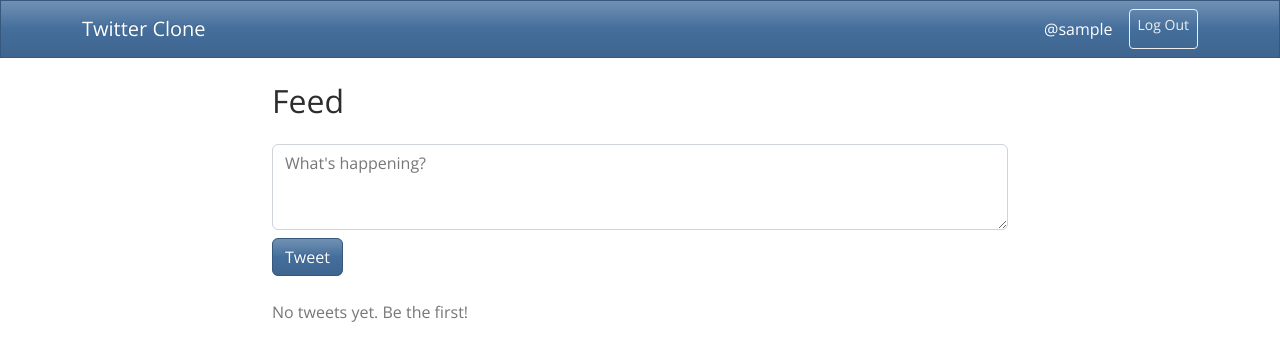
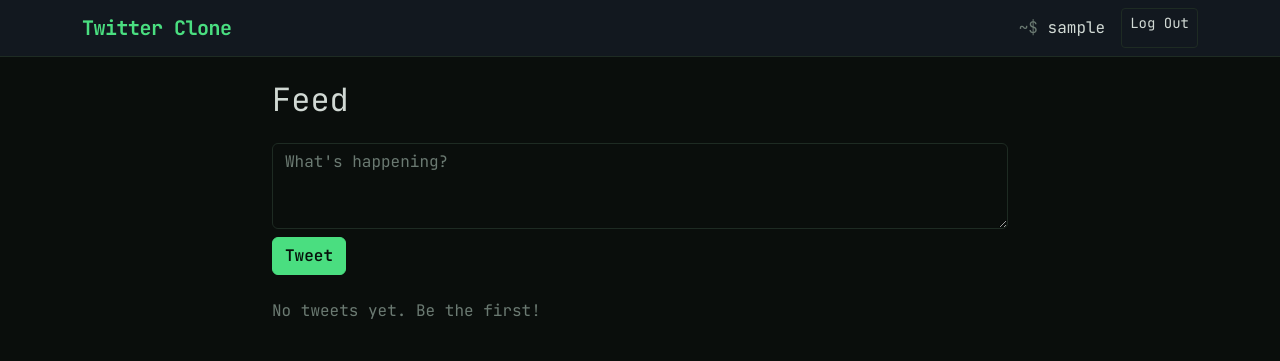
Before and after one commit to dvrone/twitter-clone, a Flask app: page / in a window 1280 px wide. Shown: the top 361 px of the page. Run offline with Flask 3, Linux system fonts and the light colour scheme; the visitor is signed in with stand-in values (Sample User, id 1); data comes from the database, SQL or seed files in the repository; data that the repository does not hold is empty; some libraries are stand-ins or nearby versions.

Commit message:
Redesign UI: dark terminal aesthetic with JetBrains Mono and green accent

```diff
--- a/app/static/css/style.css
+++ b/app/static/css/style.css
@@ -0,0 +1,106 @@
+:root {
+  --bg: #0a0e0c;
+  --bg-elevated: #12181f;
+  --border: #1e2b23;
+  --accent: #4ade80;
+  --accent-hover: #22c55e;
+  --text: #d1d9d4;
+  --text-muted: #6b7a72;
+  --danger: #f85149;
+  --danger-hover: #da3633;
+}
+
+* { font-family: 'JetBrains Mono', ui-monospace, 'SF Mono', Consolas, monospace; }
+
+body {
+  background-color: var(--bg);
+  color: var(--text);
+}
+
+a { color: var(--accent); text-decoration: none; }
+a:hover { color: var(--accent-hover); }
+
+.navbar {
+  background-color: var(--bg-elevated) !important;
+  border-bottom: 1px solid var(--border);
+}
+.navbar-brand {
+  color: var(--accent) !important;
+  font-weight: 700;
+  letter-spacing: -0.5px;
+}
+.navbar-brand::after {
+  content: '_';
+  animation: blink 1.1s step-end infinite;
+  color: var(--accent);
+}
+@keyframes blink { 50% { opacity: 0; } }
+.navbar-text { color: var(--text) !important; }
+
+.btn-primary {
+  background-color: var(--accent);
+  border-color: var(--accent);
+  color: #06120a;
+  font-weight: 600;
+}
+.btn-primary:hover {
+  background-color: var(--accent-hover);
+  border-color: var(--accent-hover);
+}
+.btn-outline-light {
+  color: var(--text);
+  border-color: var(--border);
+}
+.btn-outline-light:hover {
+  background-color: var(--bg-elevated);
+  border-color: var(--accent);
+  color: var(--accent);
+}
+.btn-light { background-color: var(--accent); border-color: var(--accent); color: #06120a; }
+.btn-light:hover { background-color: var(--accent-hover); border-color: var(--accent-hover); }
+
+.btn-outline-danger { color: var(--danger); border-color: var(--danger); background: transparent; }
+.btn-outline-danger:hover { background-color: var(--danger); border-color: var(--danger); }
+.btn-danger { background-color: var(--danger); border-color: var(--danger); }
+.btn-outline-secondary { color: var(--text-muted); border-color: var(--border); }
+.btn-outline-secondary:hover { background-color: var(--bg-elevated); border-color: var(--text-muted); color: var(--text); }
+
+.card {
+  background-color: var(--bg-elevated);
+  border: 1px solid var(--border);
+  border-left: 3px solid var(--accent);
+  border-radius: 4px;
+  color: var(--text);
+}
+.card-subtitle { color: var(--text-muted) !important; }
+.card-text { color: var(--text); }
+.text-muted { color: var(--text-muted) !important; }
+
+.form-control {
+  background-color: var(--bg);
+  border: 1px solid var(--border);
+  color: var(--text);
+}
+.form-control:focus {
+  background-color: var(--bg);
+  border-color: var(--accent);
+  color: var(--text);
+  box-shadow: 0 0 0 0.2rem rgba(74, 222, 128, 0.15);
+}
+.form-control::placeholder { color: var(--text-muted); }
+.form-label { color: var(--text-muted); font-size: 0.85rem; text-transform: lowercase; }
+
+.alert-success { background-color: #10251a; border-color: var(--accent); color: var(--accent); }
+.alert-danger  { background-color: #2a1414; border-color: var(--danger); color: var(--danger); }
+.alert-info    { background-color: #12181f; border-color: var(--border); color: var(--text); }
+.alert-warning { background-color: #2a2414; border-color: #d29922; color: #d29922; }
+.btn-close { filter: invert(1); }
+
+.prompt::before {
+  content: '~$ ';
+  color: var(--text-muted);
+}
+
+.log-time::before { content: '['; color: var(--text-muted); }
+.log-time::after { content: ']'; color: var(--text-muted); }
+.log-time { color: var(--text-muted); font-size: 0.78rem; }
--- a/app/templates/base.html
+++ b/app/templates/base.html
@@ -4,8 +4,10 @@
     <meta charset="UTF-8">
     <meta name="viewport" content="width=device-width, initial-scale=1.0">
     <title>{% block title %}Twitter Clone{% endblock %}</title>
-    <link href="https://cdn.jsdelivr.net/npm/bootswatch@5.3.3/dist/spacelab/bootstrap.min.css" rel="stylesheet">
-    <link href="{{ url_for('static', filename='css/style.css') }}" rel="stylesheet">
+    <link href="https://cdn.jsdelivr.net/npm/bootstrap@5.3.3/dist/css/bootstrap.min.css" rel="stylesheet">
+<link rel="preconnect" href="https://fonts.googleapis.com">
+<link href="https://fonts.googleapis.com/css2?family=JetBrains+Mono:wght@400;600;700&display=swap" rel="stylesheet">
+<link href="{{ url_for('static', filename='css/style.css') }}" rel="stylesheet">
 </head>
 <body>
     <nav class="navbar navbar-expand-lg navbar-dark bg-primary mb-4">
@@ -13,7 +15,7 @@
             <a class="navbar-brand" href="{{ url_for('main.feed') }}">Twitter Clone</a>
             <div class="d-flex">
                 {% if current_user.is_authenticated %}
-                    <a class="navbar-text text-white me-3 text-decoration-none" href="{{ url_for('main.profile', username=current_user.username) }}">@{{ current_user.username }}</a>
+                    <a class="navbar-text text-white me-3 text-decoration-none prompt" href="{{ url_for('main.profile', username=current_user.username) }}">{{ current_user.username }}</a>
                     <a class="btn btn-outline-light btn-sm" href="{{ url_for('auth.logout') }}">Log Out</a>
                 {% else %}
                     <a class="btn btn-outline-light btn-sm me-2" href="{{ url_for('auth.login') }}">Log In</a>
--- a/app/templates/main/_tweet_card.html
+++ b/app/templates/main/_tweet_card.html
@@ -1,8 +1,8 @@
 <div class="card mb-3">
     <div class="card-body">
         <h6 class="card-subtitle mb-2 text-muted">
-            <a href="{{ url_for('main.profile', username=tweet.author.username) }}" class="text-decoration-none">@{{ tweet.author.username }}</a>
-            <span class="float-end small">{{ tweet.created_at.strftime('%b %d, %Y %H:%M') }}</span>
+            <a href="{{ url_for('main.profile', username=tweet.author.username) }}" class="text-decoration-none prompt">{{ tweet.author.username }}</a>
+<span class="float-end small log-time">{{ tweet.created_at.strftime('%b %d, %Y %H:%M') }}</span>
         </h6>
         <p class="card-text">{{ tweet.body }}</p>
 
--- a/app/templates/main/profile.html
+++ b/app/templates/main/profile.html
@@ -5,7 +5,7 @@
 <div class="row justify-content-center">
     <div class="col-md-8">
         <div class="mb-4">
-    <h2>@{{ user.username }}</h2>
+    <h2 class="prompt">{{ user.username }}</h2>
     {% if user.bio %}
         <p class="text-muted">{{ user.bio }}</p>
     {% endif %}
```
